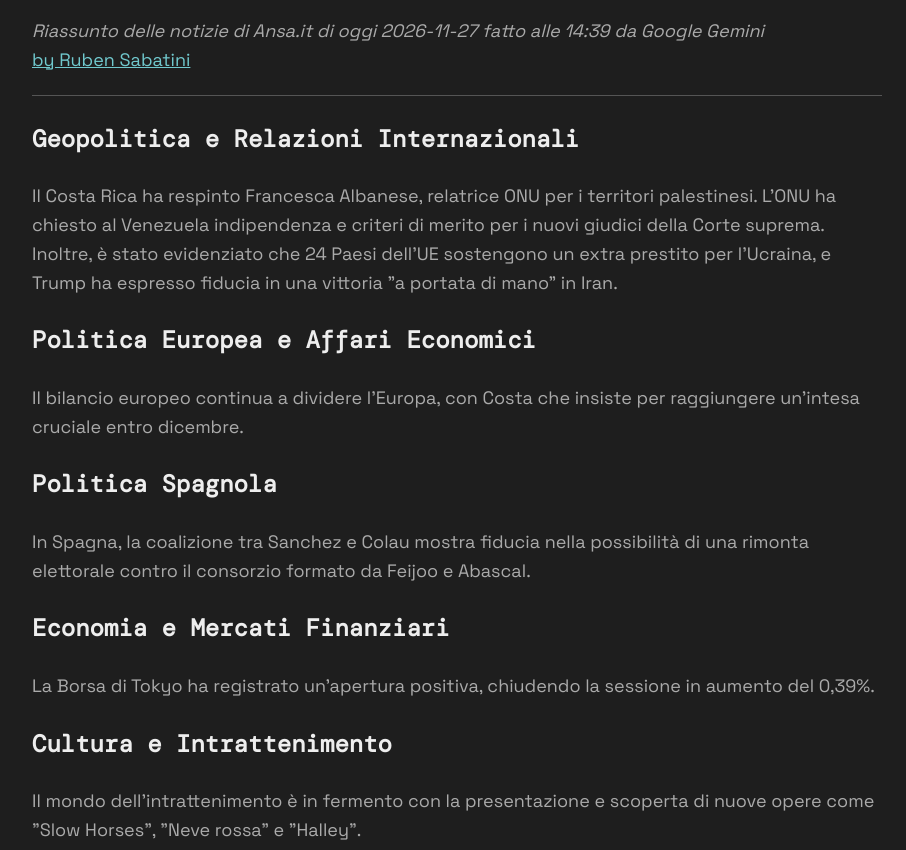
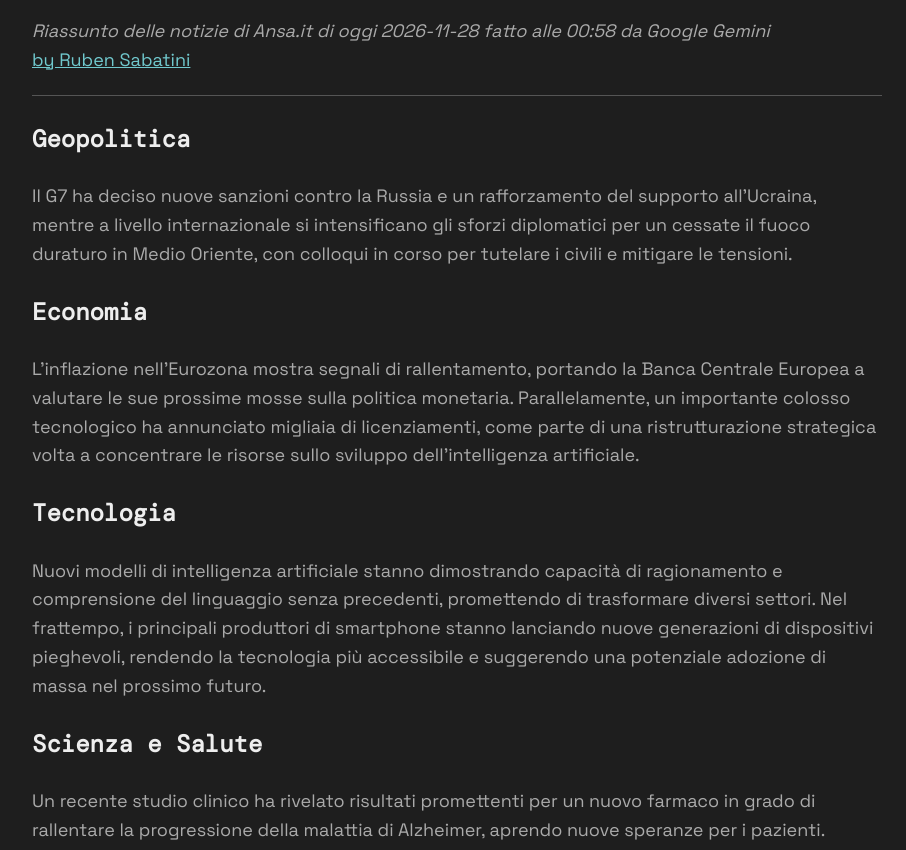
Before and after one commit to RubenSab/AnsaOverview, a plain HTML site: page docs/index.html in a window 1280 px wide. Shown: the part 95-945 px from the top of the page, without its empty margins (183-1089 px from the left). Drawn offline with nearby package versions, Linux system fonts and the light colour scheme; a web font is replaced by a local one.

Commit message:
Update news at 2026-11-28 00:58:12 CET

```diff
--- a/docs/index.html
+++ b/docs/index.html
@@ -12,7 +12,7 @@
           ANSA.it AI Overview
         </h1>
         <em>
-          Riassunto delle notizie di Ansa.it di oggi 2026-11-27 fatto alle 14:39 da Google Gemini
+          Riassunto delle notizie di Ansa.it di oggi 2026-11-28 fatto alle 00:58 da Google Gemini
         </em>
         <br />
         <a href="https://rubensabatini.com" class="mention-link">
@@ -21,34 +21,34 @@
       </div>
       <hr />
       <h3>
-        Geopolitica e Relazioni Internazionali
+        Geopolitica
       </h3>
       <p>
-        Il Costa Rica ha respinto Francesca Albanese, relatrice ONU per i territori palestinesi. L'ONU ha chiesto al Venezuela indipendenza e criteri di merito per i nuovi giudici della Corte suprema. Inoltre, è stato evidenziato che 24 Paesi dell'UE sostengono un extra prestito per l'Ucraina, e Trump ha espresso fiducia in una vittoria "a portata di mano" in Iran.
+        Il G7 ha deciso nuove sanzioni contro la Russia e un rafforzamento del supporto all'Ucraina, mentre a livello internazionale si intensificano gli sforzi diplomatici per un cessate il fuoco duraturo in Medio Oriente, con colloqui in corso per tutelare i civili e mitigare le tensioni.
       </p>
       <h3>
-        Politica Europea e Affari Economici
+        Economia
       </h3>
       <p>
-        Il bilancio europeo continua a dividere l'Europa, con Costa che insiste per raggiungere un'intesa cruciale entro dicembre.
+        L'inflazione nell'Eurozona mostra segnali di rallentamento, portando la Banca Centrale Europea a valutare le sue prossime mosse sulla politica monetaria. Parallelamente, un importante colosso tecnologico ha annunciato migliaia di licenziamenti, come parte di una ristrutturazione strategica volta a concentrare le risorse sullo sviluppo dell'intelligenza artificiale.
       </p>
       <h3>
-        Politica Spagnola
+        Tecnologia
       </h3>
       <p>
-        In Spagna, la coalizione tra Sanchez e Colau mostra fiducia nella possibilità di una rimonta elettorale contro il consorzio formato da Feijoo e Abascal.
+        Nuovi modelli di intelligenza artificiale stanno dimostrando capacità di ragionamento e comprensione del linguaggio senza precedenti, promettendo di trasformare diversi settori. Nel frattempo, i principali produttori di smartphone stanno lanciando nuove generazioni di dispositivi pieghevoli, rendendo la tecnologia più accessibile e suggerendo una potenziale adozione di massa nel prossimo futuro.
       </p>
       <h3>
-        Economia e Mercati Finanziari
+        Scienza e Salute
       </h3>
       <p>
-        La Borsa di Tokyo ha registrato un'apertura positiva, chiudendo la sessione in aumento del 0,39%.
+        Un recente studio clinico ha rivelato risultati promettenti per un nuovo farmaco in grado di rallentare la progressione della malattia di Alzheimer, aprendo nuove speranze per i pazienti. Contemporaneamente, l'agenzia spaziale ha confermato i piani per la prima missione con equipaggio umano su Marte, prevista per il 2030, con l'obiettivo di stabilire una base permanente e condurre ricerche scientifiche approfondite.
       </p>
       <h3>
-        Cultura e Intrattenimento
+        Cultura e Società
       </h3>
       <p>
-        Il mondo dell'intrattenimento è in fermento con la presentazione e scoperta di nuove opere come "Slow Horses", "Neve rossa" e "Halley".
+        La Biennale d'Arte di Venezia ha aperto i battenti, presentando opere di artisti internazionali che esplorano temi di identità, ambiente e tecnologia. Parallelamente, cresce il dibattito pubblico sull'impatto dei social media sulla salute mentale, in particolare tra i giovani, portando a discussioni su possibili nuove normative per un uso più responsabile delle piattaforme digitali.
       </p>
     </div>
   </body>
```
